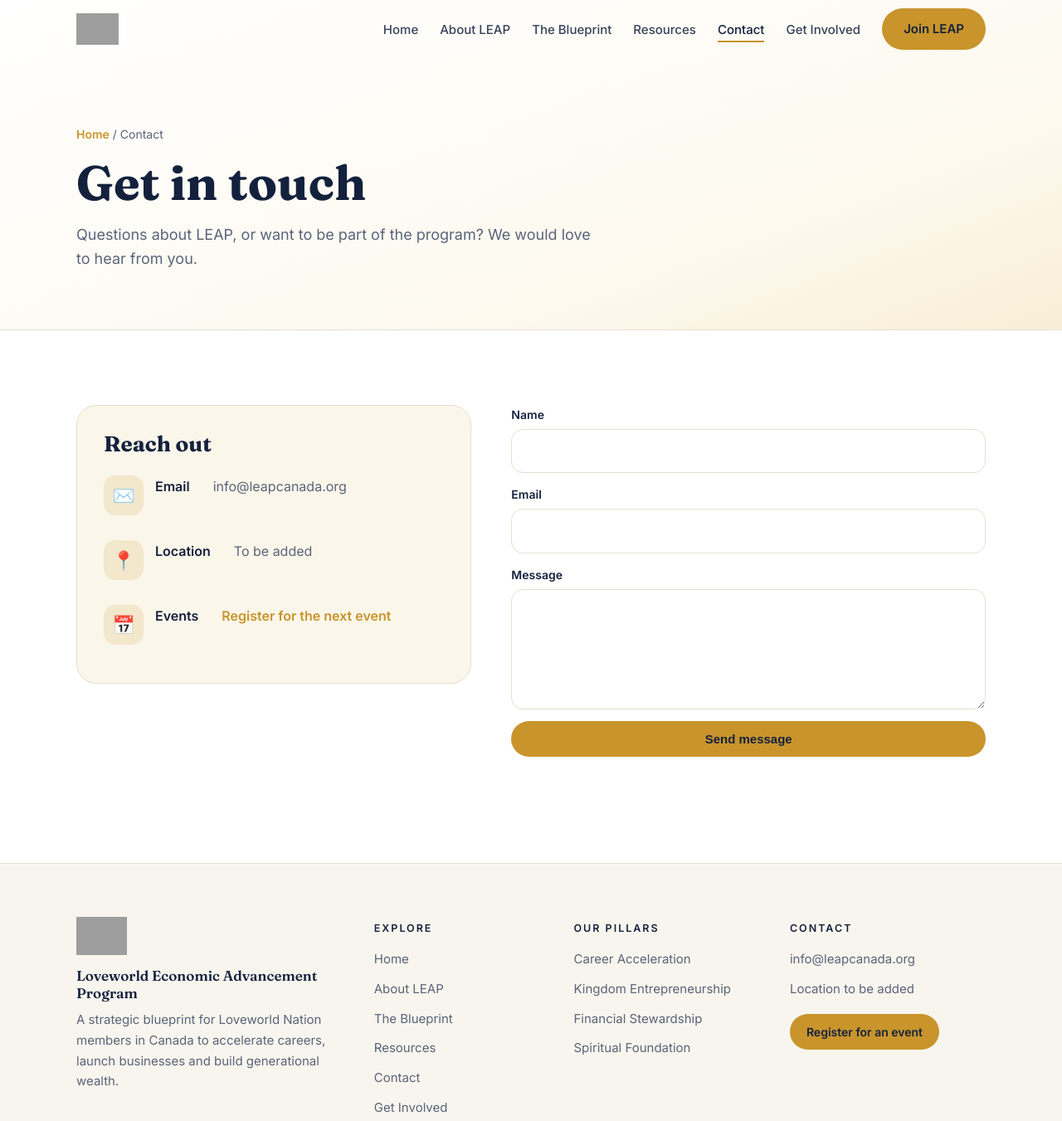
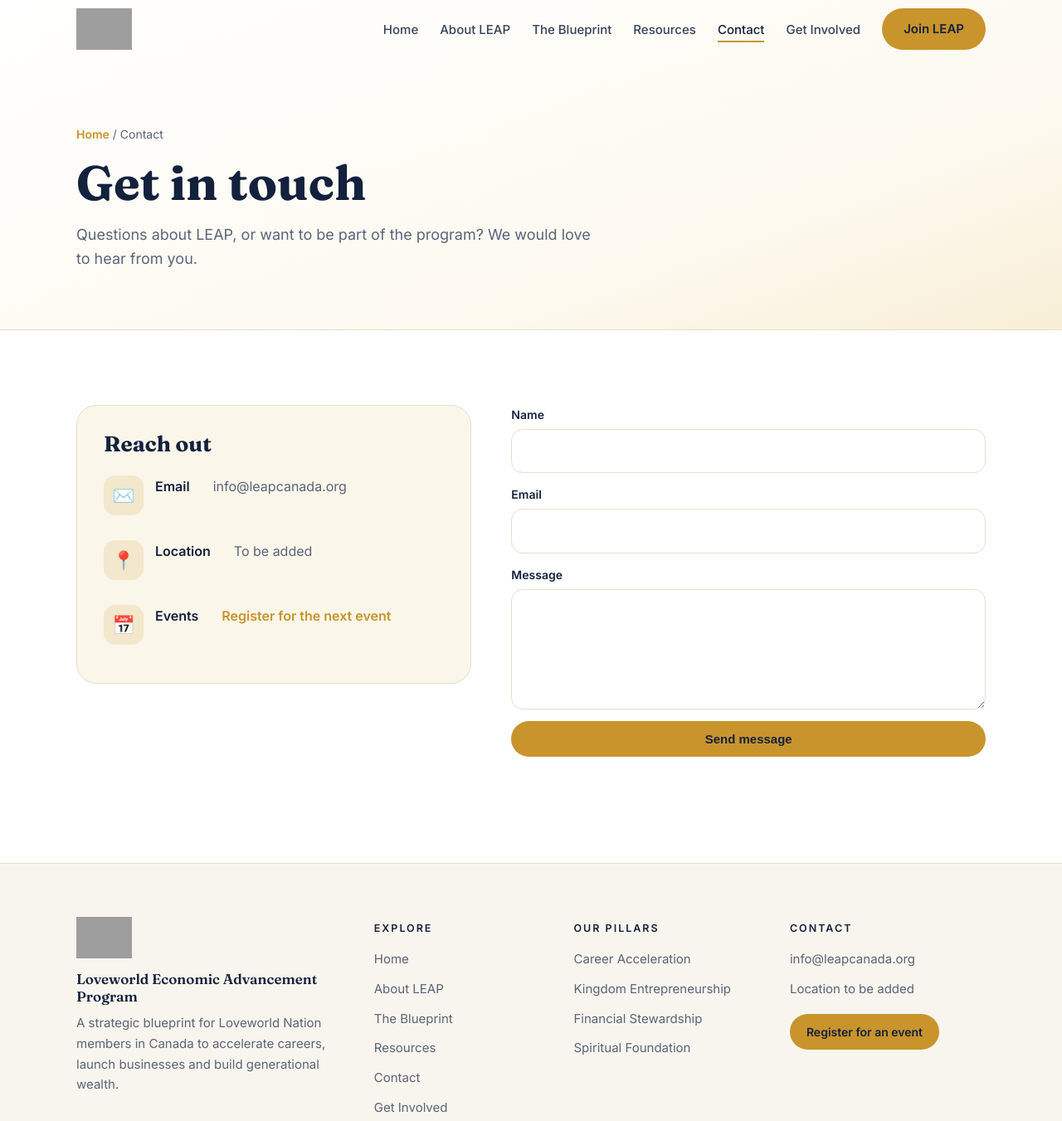
Before and after one commit to Legendary-JC/leap, an Eleventy site: page src/contact.njk in a window 1280 px wide. Shown: the top 1351 px of the page at 83% size. Built offline with nearby package versions, Linux system fonts and the light colour scheme; Eleventy itself is replaced by a stand-in of ours; files that its build step writes are made by us from their sources; grey boxes are pictures that could not be loaded.

Commit message:
Updated website

```diff
--- a/src/css/styles.css
+++ b/src/css/styles.css
@@ -180,6 +180,6 @@ footer.ft .wrap{display:block}
 
 
 
-.logo-img{height:38px;width:auto;display:block}
-.ft-brand .logo-img{height:46px}
+.logo-img{height:50px;width:auto;display:block}
+/* .ft-brand .logo-img{height:46px} */
 @media(max-width:860px){.logo-img{height:34px}}
```
Also changed, not shown: 3 other files.
